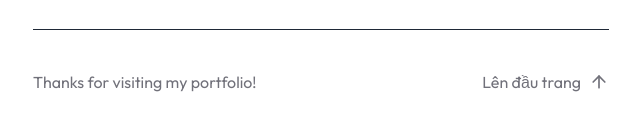
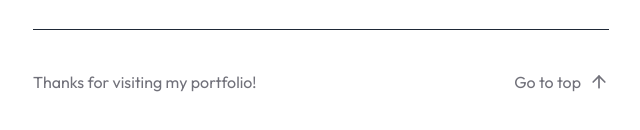
Before and after one commit to caothongdev/portfolio, a Next.js app: page / in a window 1280 px wide. Shown: the part 3426-3556 px from the top of the page, without its empty margins (319-959 px from the left). Built offline with nearby package versions, Linux system fonts and the light colour scheme; no server answers; the database is empty.

Commit message:
Add cursor-target class to social platform icons in Contact section for custom cursor effect

```diff
--- a/src/app/globals.css
+++ b/src/app/globals.css
@@ -128,3 +128,9 @@ span,
 li {
   transition: all 1s var(--elastic-out);
 }
+
+/* Hide pointer cursor on interactive elements when custom cursor is active */
+.cursor-target,
+.cursor-target * {
+  cursor: none !important;
+}
--- a/src/components/sections/contact.tsx
+++ b/src/components/sections/contact.tsx
@@ -243,7 +243,7 @@ export function Contact({ data }: { data: Record<string, string> }) {
               key={index}
               href="#"
               onClick={() => handleChange(social.url)}
-              className="p-2 rounded-full text-gray-500 hover:text-white hover:bg-white/10 transition-all"
+              className="cursor-target p-2 rounded-full text-gray-500 hover:text-white hover:bg-white/10 transition-all"
             >
               {social.icon}
             </Link>
--- a/src/components/sections/footer.tsx
+++ b/src/components/sections/footer.tsx
@@ -17,7 +17,7 @@ export function Footer() {
         className="flex items-center gap-2 w-fit text-muted-foreground text-base cursor-pointer"
         onClick={scrollToTop}
       >
-        Lên đầu trang
+        Go to top
         <ArrowUp size={20} />
       </button>
     </div>
```
